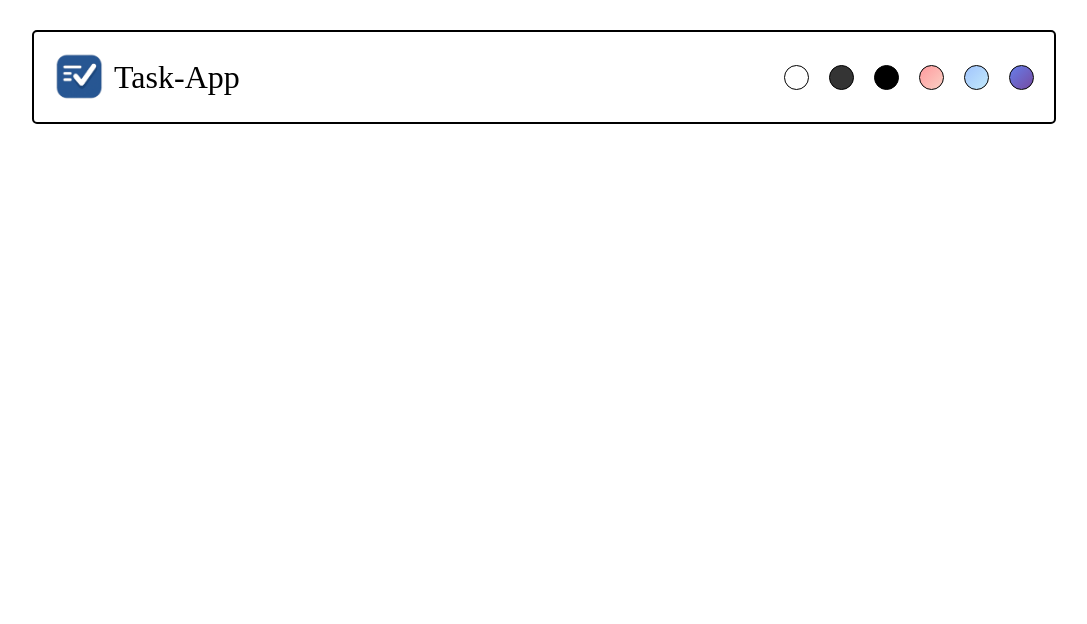
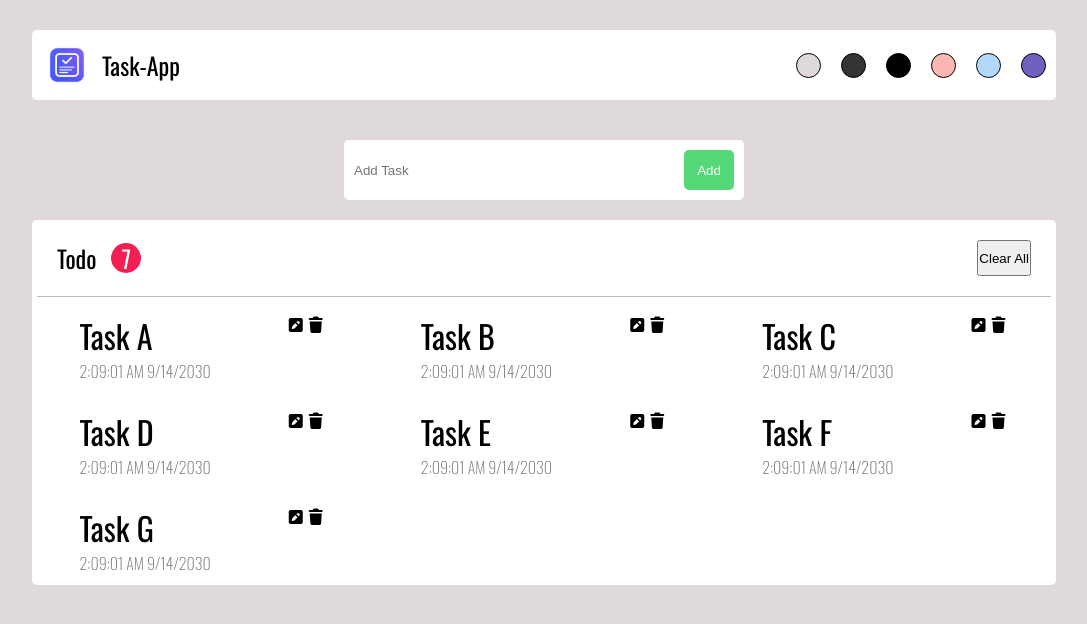
Before and after one commit to ziqkimi308/task-app, a React (Vite) app: page / in a window 1280 px wide. Shown: the top 624 px of the page, without its empty margins (96-1183 px from the left). Built offline with nearby package versions, Linux system fonts and the light colour scheme.

Commit message:
Major updates. Updated addTask, showTask, and header. Still not apply functionality.

```diff
--- a/index.html
+++ b/index.html
@@ -1,13 +1,24 @@
 <!doctype html>
 <html lang="en">
+
 <head>
 	<meta charset="UTF-8" />
 	<link rel="icon" type="image/svg+xml" href="/vite.svg" />
 	<meta name="viewport" content="width=device-width, initial-scale=1.0" />
 	<title>task-app</title>
+	<link rel="preconnect" href="https://fonts.googleapis.com">
+	<link rel="preconnect" href="https://fonts.gstatic.com" crossorigin>
+	<!-- google font -->
+	<link href="https://fonts.googleapis.com/css2?family=Oswald:wght@200..700&display=swap" rel="stylesheet">
+	<!-- font awesome -->
+	<link rel="stylesheet" href="https://cdnjs.cloudflare.com/ajax/libs/font-awesome/7.0.1/css/all.min.css"
+		integrity="sha512-2SwdPD6INVrV/lHTZbO2nodKhrnDdJK9/kg2XD1r9uGqPo1cUbujc+IYdlYdEErWNu69gVcYgdxlmVmzTWnetw=="
+		crossorigin="anonymous" referrerpolicy="no-referrer" />
 </head>
+
 <body>
 	<div id="root"></div>
 	<script type="module" src="/src/main.jsx"></script>
 </body>
+
 </html>
--- a/src/App.css
+++ b/src/App.css
@@ -7,6 +7,10 @@
 body {
 	width: 80%;
 	margin: 0 auto;
+
+	background-color: #231d1d;
+
+	font-family: "Oswald", sans-serif;
 }
 
 header {
@@ -16,9 +20,9 @@ header {
 	background-color: white;
 
 	margin-top: 30px;
-	padding: 20px 20px;
+	padding: 10px 10px;
 
-	border: 2px solid black;
+	/* border: 2px solid black; */
 	border-radius: 5px;
 }
 
@@ -37,7 +41,7 @@ header {
 }
 
 .logo > span {
-	font-size: 2rem;
+	font-size: 1.5rem;
 	background: inherit;
 }
 
@@ -59,7 +63,7 @@ header {
 }
 
 .light {
-	background-color: white;
+	background-color: #e0d9d9;
 }
 
 .medium {
@@ -71,10 +75,133 @@ header {
 }
 .gradOne {
 	background: linear-gradient(135deg, #ff9a9e 0%, #fad0c4 100%);
+	background-repeat: no-repeat;
+	background-size: cover;
+	background-attachment: fixed;
 }
 .gradTwo {
 	background: linear-gradient(135deg, #a1c4fd 0%, #c2e9fb 100%);
+	background-repeat: no-repeat;
+	background-size: cover;
+	background-attachment: fixed;
 }
 .gradThree {
 	background: linear-gradient(135deg, #667eea 0%, #764ba2 100%);
+	background-repeat: no-repeat;
+	background-size: cover;
+	background-attachment: fixed;
 }
+
+.addTask {
+	width: 400px;
+	height: 60px;
+	margin: 0 auto;
+	margin-top: 40px;
+	padding: 10px 10px;
+
+	border-radius: 5px;
+
+	background-color: white;
+}
+
+.addTask > form {
+	display: flex;
+	justify-content: space-between;
+	align-items: center;
+
+	width: 100%;
+	height: 100%;
+}
+
+.addTask button {
+	background-color: rgb(84, 216, 120);
+	color: white;
+
+	border: none;
+	border-radius: 5px;
+
+	height: 40px;
+	width: 50px;
+}
+
+.addTask input {
+	border: none;
+	width: 80%;
+}
+
+.addTask input:focus {
+	outline: none;
+}
+
+.showTask {
+	background-color: white;
+
+	margin-top: 20px;
+
+	border-radius: 5px;
+}
+
+.head {
+	display: flex;
+	justify-content: space-between;
+
+	padding: 20px;
+	margin: 5px 5px;
+
+	border-bottom: 1px solid rgb(187, 187, 187);
+}
+
+.head > div {
+	display: flex;
+	align-items: center;
+
+	font-size: 1.5rem;
+}
+
+.count {
+	background-color: rgb(243, 30, 83);
+	color: white;
+
+	font-size: 1.5rem;
+
+	border-radius: 50%;
+
+	margin-left: 15px;
+	width: 30px;
+	height: 30px;
+
+	display: flex;
+	justify-content: center;
+	align-items: center;
+}
+
+.showTask ul {
+	display: grid;
+	grid-template-columns: repeat(3, auto);
+	row-gap: 5px;
+}
+
+.showTask ul > li {
+	display: flex;
+	justify-content: space-around;
+
+	list-style: none;
+
+	padding: 10px;
+}
+
+.showTask ul > li > p {
+	display: flex;
+	flex-direction: column;
+}
+
+.name {
+	font-size: 2rem;
+}
+
+.time {
+	font-size: 1rem;
+	font-weight: 100;
+
+	color: rgb(119, 119, 119);
+}
--- a/src/App.jsx
+++ b/src/App.jsx
@@ -7,8 +7,10 @@ function App() {
 	return (
 		<>
 			<Header />
-			{/* <ShowTask />
-			<AddTask /> */}
+
+			<AddTask />
+
+			<ShowTask />
 		</>
 	);
 }
--- a/src/components/AddTask.jsx
+++ b/src/components/AddTask.jsx
@@ -1,5 +1,10 @@
 export default function AddTask() {
 	return (
-		<div><h1>AddTask here!</h1></div>
-	)
+		<section className="addTask">
+			<form>
+				<input type="text" name="task" placeholder="Add Task" maxLength="50" />
+				<button type="submit">Add</button>
+			</form>
+		</section>
+	);
 }
--- a/src/components/Header.jsx
+++ b/src/components/Header.jsx
@@ -1,5 +1,5 @@
 import { useContext } from "react";
-import logo from "../assets/logo.png";
+import logo2 from "../assets/logo2.png";
 import { ThemeContext } from "../context/ThemeContext";
 
 export default function Header() {
@@ -8,7 +8,7 @@ export default function Header() {
 	return (
 		<header>
 			<div className="logo">
-				<img src={logo} alt="logo" />
+				<img src={logo2} alt="logo" />
 				<span>Task-App</span>
 			</div>
 			<div className="theme-selector">
--- a/src/components/ShowTask.jsx
+++ b/src/components/ShowTask.jsx
@@ -1,5 +1,39 @@
 export default function ShowTask() {
+	const tasks = [
+		{ id: 1, name: "Task A", time: "2:09:01 AM 9/14/2030" },
+		{ id: 2, name: "Task B", time: "2:09:01 AM 9/14/2030" },
+		{ id: 3, name: "Task C", time: "2:09:01 AM 9/14/2030" },
+		{ id: 4, name: "Task D", time: "2:09:01 AM 9/14/2030" },
+		{ id: 5, name: "Task E", time: "2:09:01 AM 9/14/2030" },
+		{ id: 6, name: "Task F", time: "2:09:01 AM 9/14/2030" },
+		{ id: 7, name: "Task G", time: "2:09:01 AM 9/14/2030" },
+	];
+
 	return (
-		<div><h1>ShowTask here!</h1></div>
-	)
+		<section className="showTask">
+			<div className="head">
+				<div>
+					<span className="title">Todo</span>
+					<span className="count">{tasks.length}</span>
+				</div>
+				<button className="clearAll">Clear All</button>
+			</div>
+			<ul>
+				{tasks.map((task) => {
+					return (
+						<li key={task.id}>
+							<p>
+								<span className="name">{task.name}</span>
+								<span className="time">{task.time}</span>
+							</p>
+							<div className="task-icon">
+								<i className="fa fa-pencil-square"></i>
+								<i className="fa fa-trash"></i>
+							</div>
+						</li>
+					);
+				})}
+			</ul>
+		</section>
+	);
 }
```
Also changed, not shown: src/assets/logo2.png (added). Lines whose indentation alone changed are shown as unchanged.
